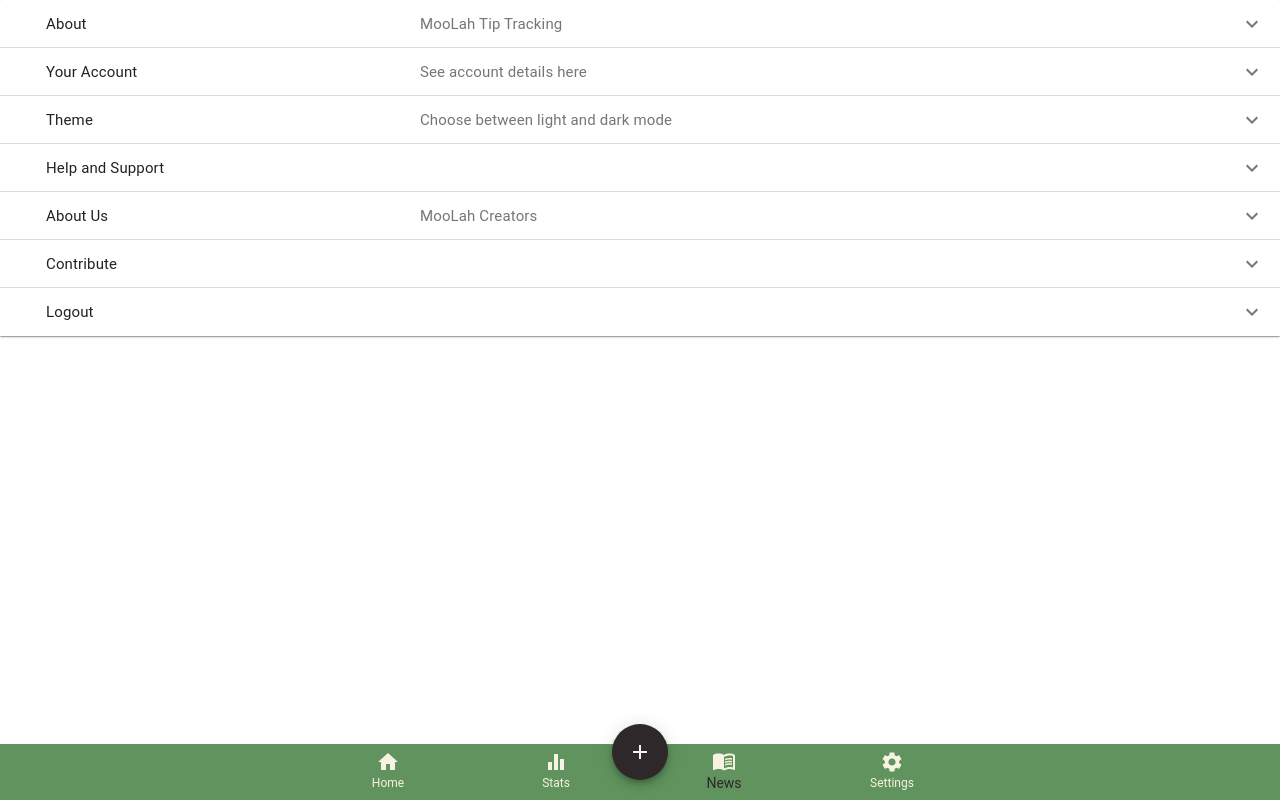
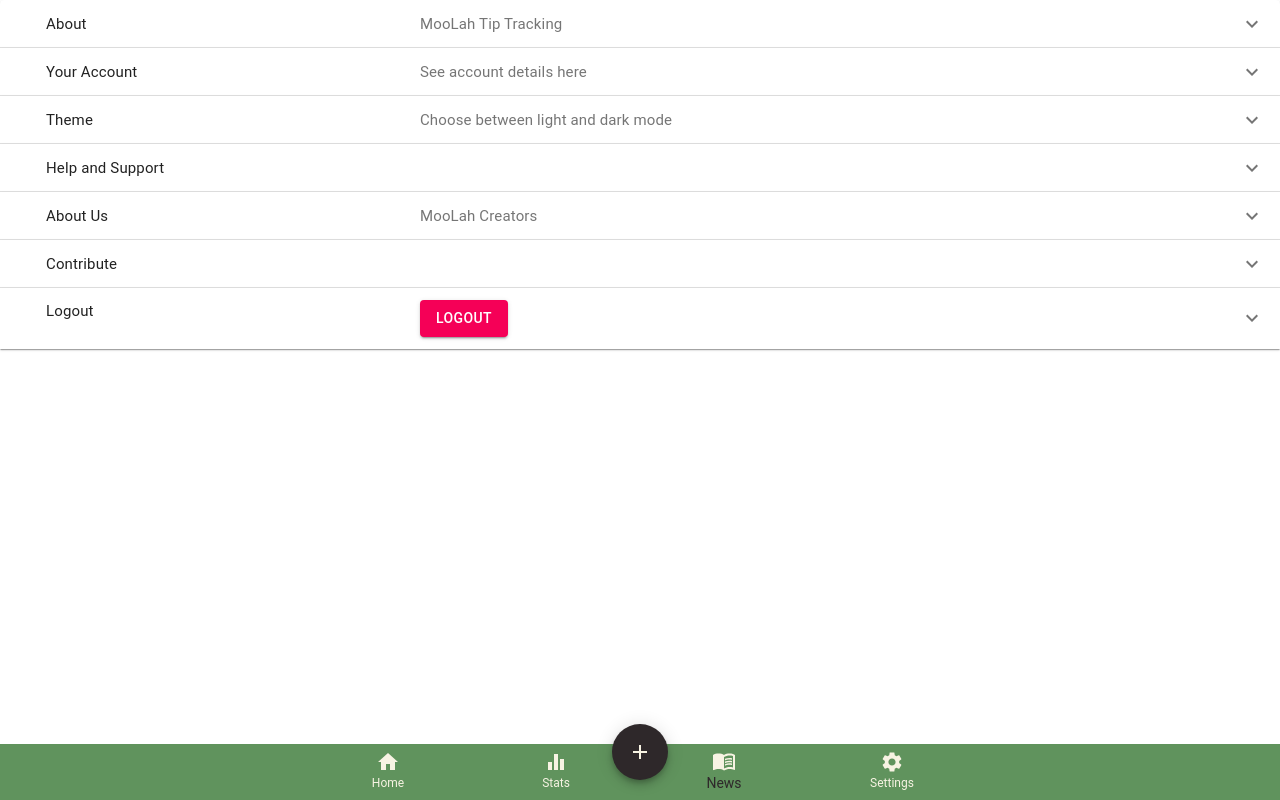
Before and after one commit to heatherloisejackson/TipTrackerApp, a React (Create React App) app in the folder client/: page /settings in a window 1280 px wide. Built offline with nearby package versions, Linux system fonts and the light colour scheme; no server answers.

Commit message:
added logout function and button to settings

```diff
--- a/client/src/components/Graph/index.js
+++ b/client/src/components/Graph/index.js
@@ -18,11 +18,20 @@
 
 
 
-  const loadData = () =>{
+  const loadData = () => {
+
+    let arraySort = [...data.account.transactions]
+    console.log(arraySort)
+    // const sortedActivities = arraySort.sort((a, b) => a.amount - b.amount)
+    const sortedActivities = arraySort.sort((a, b) => a.date.localeCompare(b.date))
+    console.log(sortedActivities)
       obj.push(['date', 'amount'])
-      for (let i = 0; i < data.account.transactions.length; i++) {
-        obj.push([data.account.transactions[i].date, data.account.transactions[i].amount])
+      for (let i = 0; i < sortedActivities.length; i++) {
+        obj.push([sortedActivities[i].date, sortedActivities[i].amount])
       }
+      // for (let i = 0; i < data.account.transactions.length; i++) {
+      //   obj.push([data.account.transactions[i].date, data.account.transactions[i].amount])
+      // }
       console.log(obj);
       return obj
   }
@@ -47,7 +56,6 @@
           chartType="ScatterChart"
           loader={<div>Loading Chart</div>}
           // data={transactions}
-
           data={obj}
           // data={data.map((account) => ({
           //   user: account.user,
--- a/client/src/components/Settings/index.js
+++ b/client/src/components/Settings/index.js
@@ -8,6 +8,8 @@
 import Typography from "@material-ui/core/Typography";
 import ExpandMoreIcon from "@material-ui/icons/ExpandMore";
 import GitHubIcon from '@material-ui/icons/GitHub';
+import Button from '@material-ui/core/Button';
+import AuthService from "../../utils/auth";
 
 const useStyles = makeStyles((theme) => ({
   root: {
@@ -202,11 +204,12 @@
           id="panel7bh-header"
         >
           <Typography className={classes.heading}>Logout</Typography>
+          <Button onClick={() => {AuthService.logout()}} variant="contained" color="secondary">
+              Logout
+            </Button>
         </AccordionSummary>
         <AccordionDetails className={classes.details}>
           <Typography>
-            Nunc vitae orci ultricies, auctor nunc in, volutpat nisl. Integer
-            sit amet egestas eros, vitae egestas augue. Duis vel est augue.
           </Typography>
         </AccordionDetails>
       </Accordion>
--- a/client/src/utils/auth.js
+++ b/client/src/utils/auth.js
@@ -34,7 +34,7 @@
 
   logout() {
     localStorage.removeItem('id_token');
-    window.location.reload();
+    window.location.assign("/");
   }
 }
 
```
Also changed, not shown: 1 other file (tests, documents, lock files or other folders).
